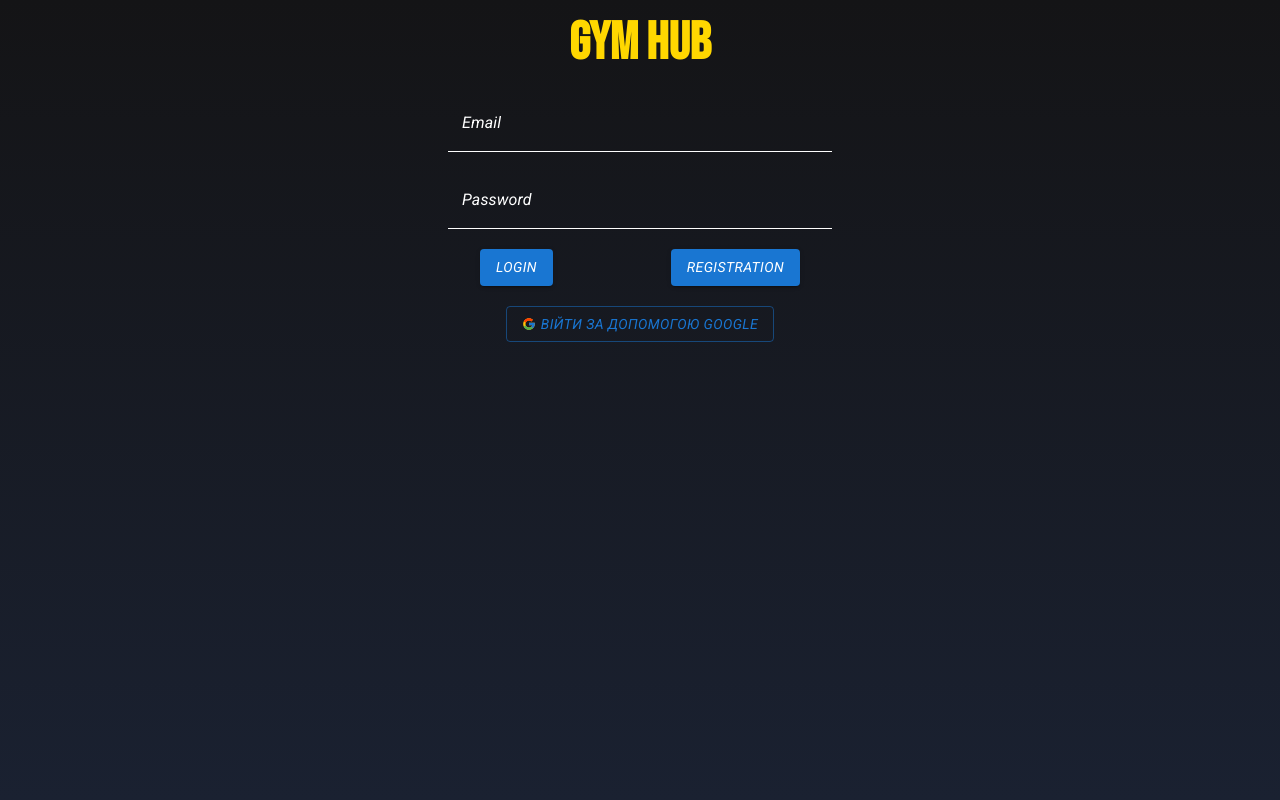
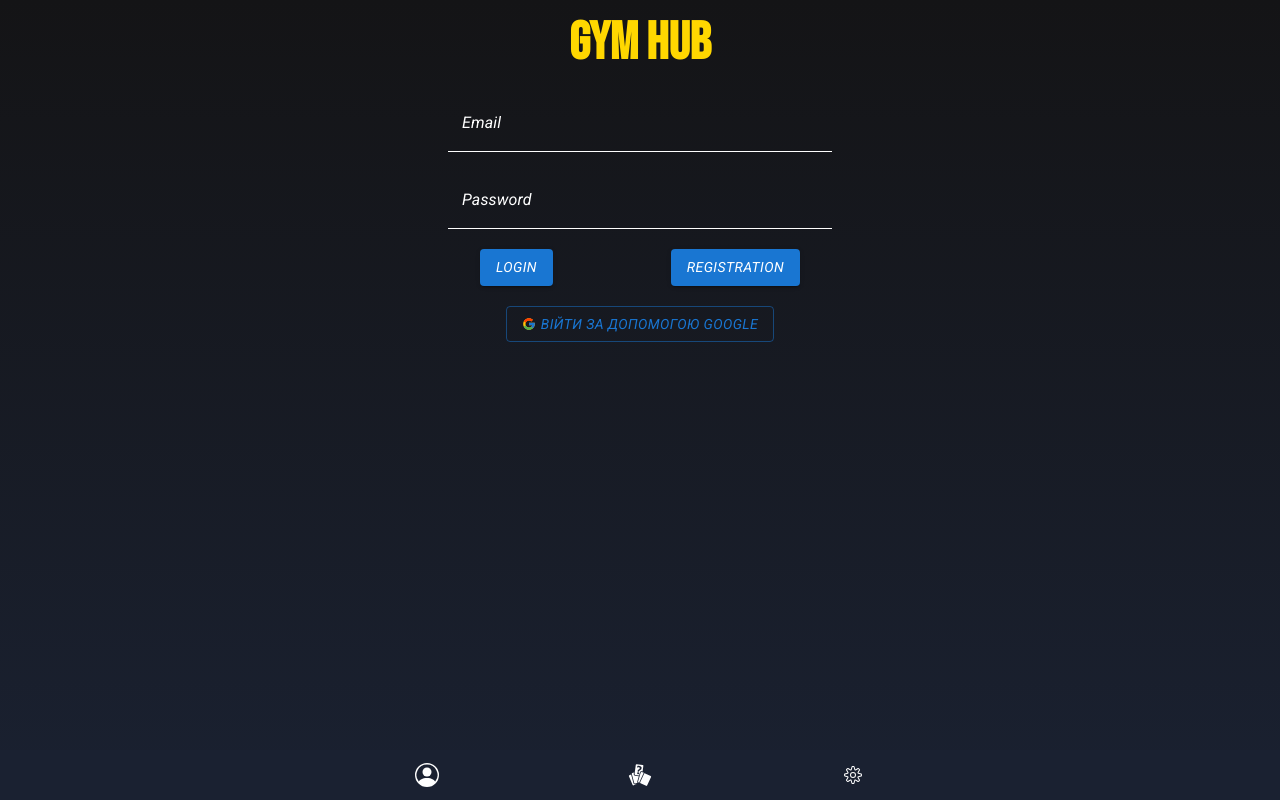
Before and after one commit to SergeiiKalina/Gum-project, a React (Create React App) app: page / in a window 1280 px wide. Built offline with nearby package versions, Linux system fonts and the light colour scheme; no server answers.

Commit message:
fixed bugs

```diff
--- a/src/components/Footer/Footer.tsx
+++ b/src/components/Footer/Footer.tsx
@@ -1,8 +1,9 @@
-import React from "react"
+import React, { MouseEventHandler } from "react"
 import { NavLink } from "react-router-dom"
 import { BsPersonCircle } from "react-icons/bs"
 import { GiCardRandom } from "react-icons/gi"
 import { CiSettings } from "react-icons/ci"
+
 import "./footer.scss"
 
 function Footer(): React.JSX.Element {
--- a/src/components/layouts/MyLayouts.tsx
+++ b/src/components/layouts/MyLayouts.tsx
@@ -4,10 +4,13 @@ import Header from "../header/Header"
 import Footer from "../Footer/Footer"
 
 function MyLayouts(): React.JSX.Element {
+    const bodyClass = document.querySelector(".touch")
+    console.log(bodyClass)
     return (
         <>
             <Header />
             <Outlet />
+            {bodyClass ? "" : <Footer />}
         </>
     )
 }
```
